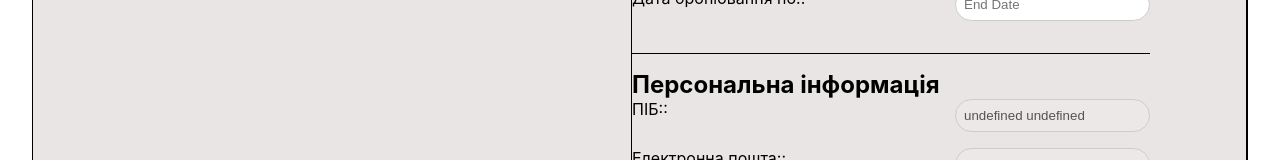
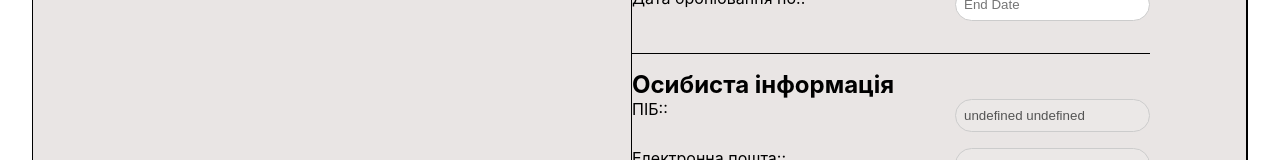
Before and after one commit to bandvov/nodejs-vite, a React (Create React App) app in the folder frontend/: page /catalog/1 in a window 1280 px wide. Shown: the part 441-601 px from the top of the page. Built offline with nearby package versions, Linux system fonts and the light colour scheme; no server answers.

Commit message:
change logic

```diff
--- a/frontend/src/components/booking/UserPersonalData/UserPersonalInfo.js
+++ b/frontend/src/components/booking/UserPersonalData/UserPersonalInfo.js
@@ -5,7 +5,7 @@ import DetailItem from "../../Details/DetailItem";
 export default function UserPersonalInfo({ user }) {
   return (
     <div className="personal-data-container">
-      <Details title={"Персональна інформація"}>
+      <Details title={"Осибиста інформація"}>
         <DetailItem
           name={"ПІБ:"}
           value={
```
